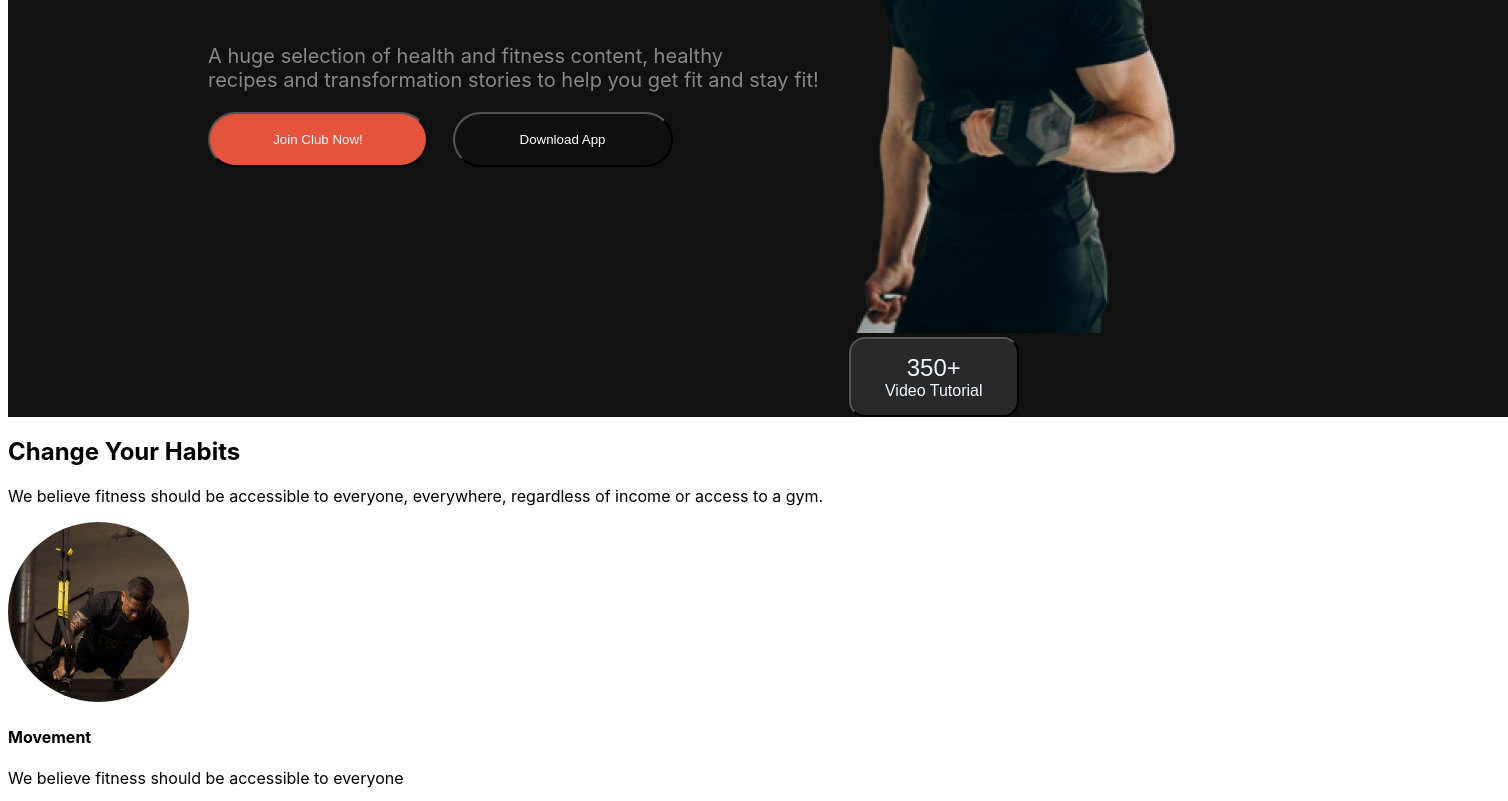
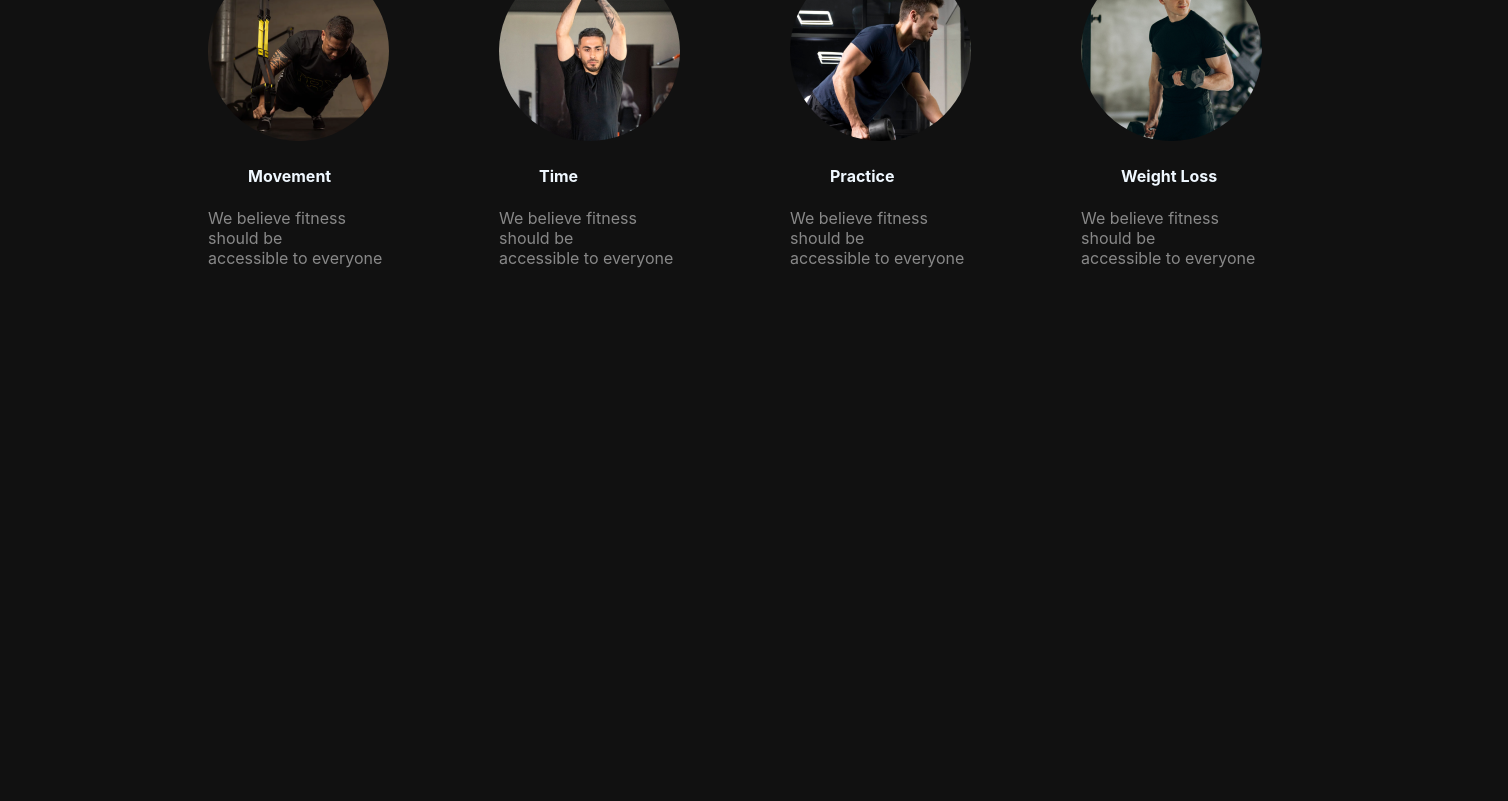
Before and after one commit to tarikulislamjisan/Assignment-2, a plain HTML site: page index.html in a window 1280 px wide. Shown: the part 419-1220 px from the top of the page, 1508 px wide, since content can reach past the window. After the commit the page ends 800 px from the top, so only its background shows below. Drawn offline with Linux system fonts and the light colour scheme.

Commit message:
completed habits section

```diff
--- a/index.html
+++ b/index.html
@@ -8,8 +8,8 @@
     <link rel="stylesheet" href="style/style.css">
 </head>
 
-<body class="inter">
-    <header>
+<body class="inter bg">
+    <header class="hide">
         <section class="banner">
             <nav class="navbar">
 
@@ -63,17 +63,24 @@
                 </div>
 
                 <div>
+                  <div class="workout-head">
                     <button class="workout-btn"><span class="fivehundred">500+</span> <br><span class="workout">Free
-                            Workout Videos</span></button>
+                        Workout Videos</span></button>
+                  </div>
+
+
                     <div class="full-width">
-                        <img  src="Images 2.png" alt="">
+                        <img src="Images 2.png" alt="">
                     </div>
+                   <div class="Tutorial-head">
                     <button class="Tutorial-btn"><span class="three-hundred">350+</span><br><span class="Tutorial">Video
-                            Tutorial</span></button>
+                        Tutorial</span></button>
+                   </div>
                 </div>
 
 
             </div>
+
         </section>
 
 
@@ -84,8 +91,8 @@
     <main>
         <!-- Change your habit section -->
         <section>
-            <h2>Change Your Habits</h2>
-            <p>We believe fitness should be accessible to everyone, everywhere, regardless of income or access to a gym.
+            <h2 class="habit-title">Change Your Habits</h2>
+            <p class="habit-description">We believe fitness should be accessible to everyone, everywhere,<br> regardless of income or access to a gym.
             </p>
 
 
@@ -93,21 +100,27 @@
 
 
                 <div>
-                    <img class="Movement" src="image 3.png" alt="">
-                    <h4>Movement</h4>
-                    <p>We believe fitness should be accessible to everyone</p>
+                    <img class="radius" src="image 3.png" alt="">
+                    <h4 class="Movement-title">Movement</h4>
+                    <p class="Movement-description">We believe fitness should be <br>accessible to everyone</p>
                 </div>
 
                 <div>
-                    <img src="image 2.png" alt="">
+                    <img class="radius" src="image 2.png" alt="">
+                    <h4 class="habits-title-clr">Time</h4>
+                    <p class="habits-description-clr">We believe fitness should be <br> accessible to everyone</p>
                 </div>
 
                 <div>
-                    <img src="image 4.png" alt="">
+                    <img class="radius" src="image 4.png" alt="">
+                    <h4 class="habits-title-clr">Practice</h4>
+                    <p class="habits-description-clr">We believe fitness should be <br> accessible to everyone</p>
                 </div>
 
                 <div>
-                    <img src="image 5.png" alt="">
+                    <img class="radius" src="image 5.png" alt="">
+                    <h4 class="habits-title-clr">Weight Loss</h4>
+                    <p class="habits-description-clr">We believe fitness should be <br> accessible to everyone</p>
                 </div>
 
 
--- a/style/style.css
+++ b/style/style.css
@@ -1,28 +1,33 @@
-.inter{
+.inter {
   font-family: "Inter", sans-serif;
   font-optical-sizing: auto;
   font-weight: auto;
   font-style: normal;
+
 }
-  /* header */
-  header{
-    width: 1500px;
+.bg{
+  background-color: rgba(17, 17, 17, 1);
 }
+
+
+
 /* banner section */
 
-  .banner{
-background-color: rgba(17, 17, 17, 1);
+.banner {
 
 }
-a{
+
+a {
   text-decoration: none;
-    color:aliceblue;
+  color: aliceblue;
 }
-li{
+
+li {
   list-style-type: none;
 }
-.Fitness{
-    color:  rgba(230, 83, 60, 1);
+
+.Fitness {
+  color: rgba(230, 83, 60, 1);
   font-size: 2.2rem;
   font-weight: 800;
   margin-right: 670px;
@@ -30,41 +35,46 @@ li{
 
 }
 
-.navbar-head{
+.navbar-head {
   display: flex;
   justify-content: space-between;
   align-items: center;
 }
-.display-flex{
+
+.display-flex {
   display: flex;
   margin-right: 100px;
 }
-.home-btn{
-   background-color:  rgba(230, 83, 60, 1);
+
+ .home-btn {
+  background-color: rgba(230, 83, 60, 1);
   border-radius: 50px;
   color: aliceblue;
   padding: 8px, 20px, 8px, 20px;
-  width: 100px;
-  height: 40px;
+
+
 
 
 }
-.banner-title{
+
+.banner-title {
   color: aliceblue;
   margin-left: 200px;
   font-size: 4.5rem;
 }
-.shape{
 
+.shape {
+  font-family: "Dancing Script";
+}
 
-
-}
-.banner-description{
+.banner-description {
   font-size: 20px;
   color: rgba(255, 255, 255, 0.5);
   margin-left: 200px;
+  margin-bottom: 30px;
 }
-.club-btn{
+
+.club-btn {
   margin-left: 200px;
   background-color: rgba(230, 83, 60, 1);
   padding-left: 20px;
@@ -78,7 +88,8 @@ align-items: center;
   height: 55px;
 
 }
-.dwnld-btn{
+
+.dwnld-btn {
   border-radius: 48px;
   padding-left: 30px;
   padding-right: 30px;
@@ -90,79 +101,168 @@ align-items: center;
   height: 55px;
 
 }
-.display-flex1{
+
+.display-flex1 {
   display: flex;
   gap: 30px;
 }
-.fivehundred{
+
+.fivehundred {
   color: aliceblue;
   font-size: 2.5rem;
   align-items: center;
+  font-weight: 700;
 
 
 }
-.workout{
+
+.workout {
   color: rgba(255, 255, 255, 0.65);
+
+
 }
-.workout-btn{
+
+.workout-btn {
   background-color: rgba(255, 255, 255, 0.1);
   width: 180px;
   height: 90px;
   border-radius: 15px;
+  position: absolute;
+  right: -75px;
+  bottom: -230px;
 
 
 }
-.three-hundred{
+.workout-head{
+  position: relative;
+}
+
+.three-hundred {
   font-size: 1.5rem;
   color: aliceblue;
 }
-.Tutorial{
+
+.Tutorial {
   font-size: 1rem;
   color: aliceblue;
 }
-.Tutorial-btn{
-  background-color:rgba(255, 255, 255, 0.1);
+
+.Tutorial-btn {
+  background-color: rgba(255, 255, 255, 0.1);
   width: 170px;
   height: 80px;
   border-radius: 16px;
+  position: absolute;
+  left: 12px;
+  top: 14px;
+  z-index: -1;
 
 
 }
-.Movement{
-
-  border-radius: 50%;
+.Tutorial-head{
+  position: relative;
 }
 
 
 
+
+
+/* Habits section */
+.habits-title-clr{
+  color: aliceblue;
+  margin-left: 40px;
+}
+.habits-description-clr{
+  color: rgba(255, 255, 255, 0.5);
+}
+.image-head{
+  display: flex;
+  gap: 100px;
+  margin-left: 200px;
+}
+.radius {
+
+  border-radius: 50%;
+}
+.Movement-title{
+  color: aliceblue;
+ margin-left: 40px;
+
+}
+.Movement-description{
+  color: rgba(255, 255, 255, 0.5);
+}
+
+.habit-title{
+  color: aliceblue;
+  font-size: 40px;
+  text-align: center;
+  margin-top: 200px;
+}
+.habit-description{
+  color: rgba(255, 255, 255, 0.5);
+  font-size: 20px;
+  text-align: center;
+  margin-bottom: 50px;
+}
+.radius{
+  border-radius: 50%;
+}
+.hide{
+  display: none;
+}
+
+
 @media screen and (max-width:576px) {
-  .Fitness{
+  .Fitness {
     margin: 0px;
   }
-  .banner-title{
+
+  .banner-title {
     margin: 20px;
     width: 422px;
     font-size: 40px;
   }
-  .banner-description{
+
+  .banner-description {
     margin: 30px;
     width: 320px;
 
   }
-  .club-btn{
+
+  .club-btn {
     margin: 30px;
     width: 150px;
     height: 53px;
   }
-  .dwnld-btn{
+
+  .dwnld-btn {
+
     width: 150px;
     height: 53px;
   }
-  .display-flex1{
+
+  .display-flex1 {
     flex-direction: column;
   }
-  .full-width{
+
+  .full-width {
     width: 100%;
     margin-left: 20px;
   }
+  /* habits section */
+  .image-head{
+    flex-direction: column;
+    margin: 100px;
   }
+  .habit-title{
+    width: 313px;
+    font-size: 2rem;
+    margin-left: 50px;
+  }
+  .habit-description{
+    width: 233px;
+    margin-left: 90px;
+  }
+
+}
```
Lines whose indentation alone changed are shown as unchanged.
